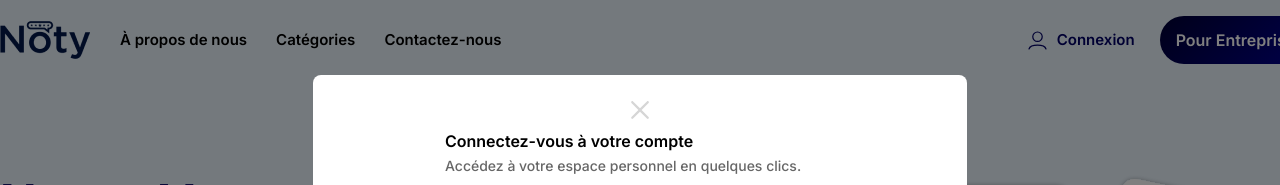
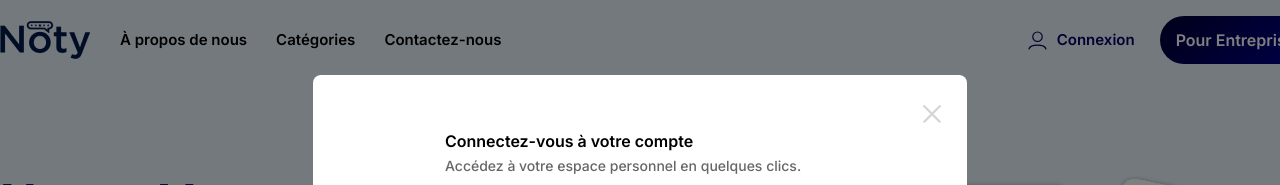
Before and after one commit to reovilsayed/shoj_it_project, a React (Vite) app: page / in a window 1280 px wide. Both pictures are taken after a click on the button "Pour Entreprises". Shown: the top 185 px of the page. Built offline with nearby package versions, Linux system fonts and the light colour scheme.

Commit message:
signUp_modal_change

```diff
--- a/src/utilitis/SignUpModal/SignUpModal.jsx
+++ b/src/utilitis/SignUpModal/SignUpModal.jsx
@@ -14,7 +14,7 @@ export default function SignUpModal({ setOpen, setSubModal }) {
         }}
         color="#D6D6D6"
         size="30px"
-        className="cross_btn hover:rotate-180 duration-500 absolute left-1/2 -translate-x-1/2 top-5"
+        className="cross_btn absolute right-5 top-2   mt-[16px] hover:rotate-180 duration-500"
       />
       <div className="signUp_container 2xl:px-[141px] 2xl:pt-[72px] xl:pt-[60px] lg:pt-[20px] pt-[60px]  xl:px-[132px] lg:px-[110px] px-[70px] ">
         <div>
```
